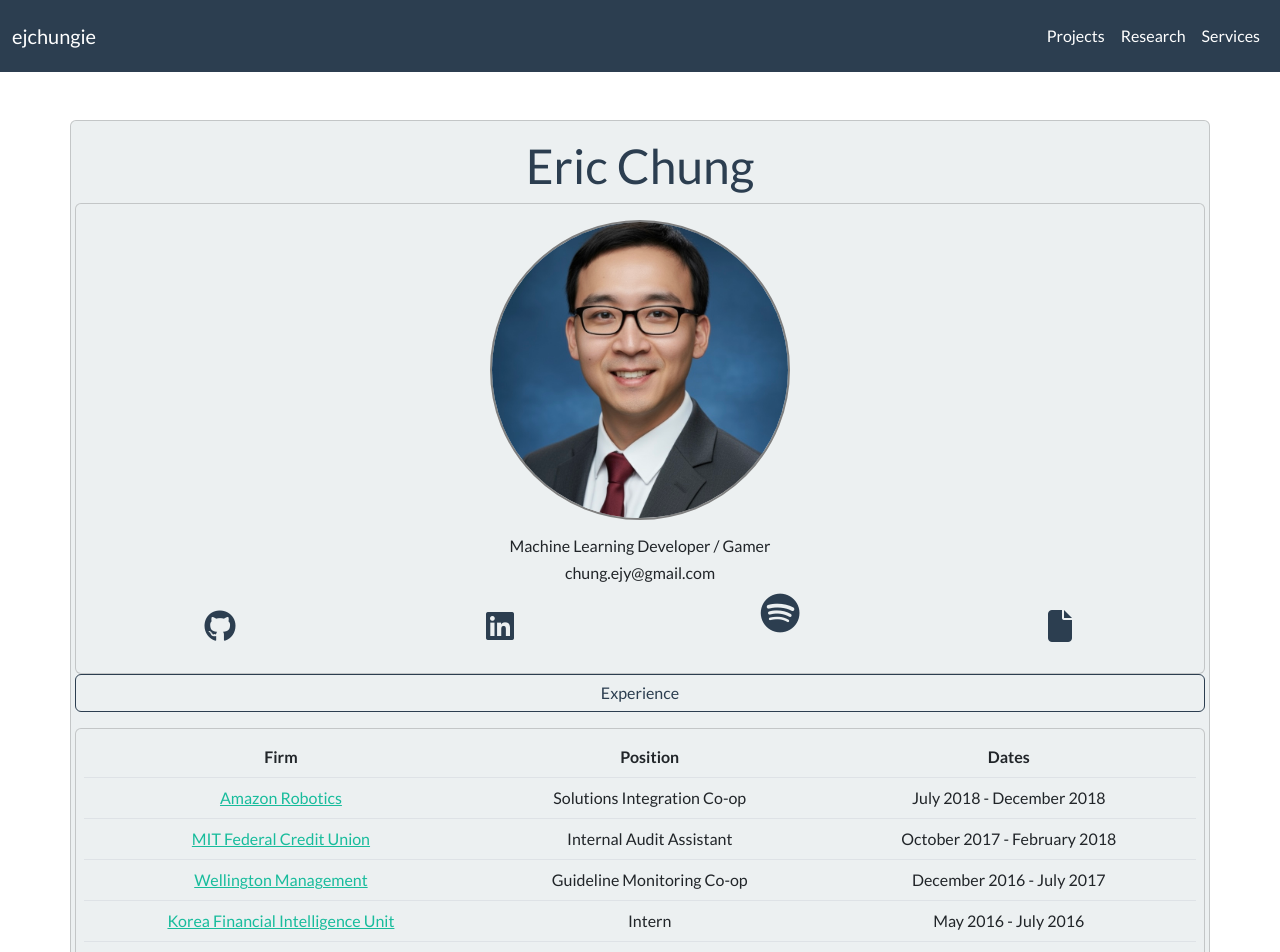
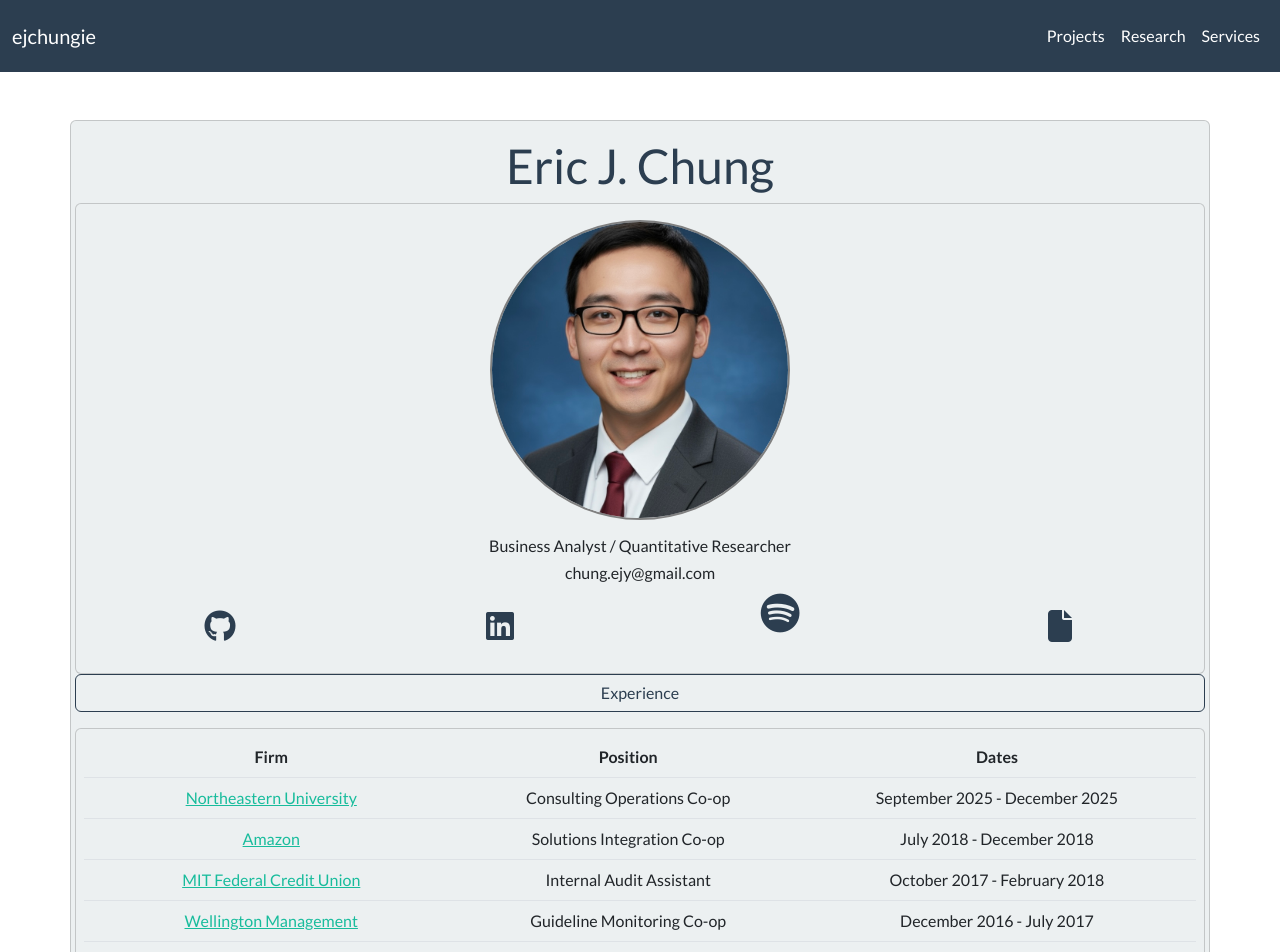
Before and after one commit to chung-ejy/portfolio, a React (Vite) app: page / in a window 1280 px wide. Shown: the top 952 px of the page. Built offline with nearby package versions, Linux system fonts and the light colour scheme.

Commit message:
experience updates

```diff
--- a/src/components/data/Experience.jsx
+++ b/src/components/data/Experience.jsx
@@ -16,8 +16,17 @@ const Experience = () => {
                 <tbody>
                     <tr>
                         <td className="d-lg-table-cell">
-                            <a href="https://www.youtube.com/watch?v=kxNkfW0OXcM" target="_blank" rel="noopener noreferrer">
-                                Amazon Robotics
+                            <a href="https://www.northeastern.edu/" target="_blank" rel="noopener noreferrer">
+                                Northeastern University
+                            </a>
+                        </td>
+                        <td className="d-none d-lg-table-cell">Consulting Operations Co-op</td>
+                        <td className="d-lg-table-cell">September 2025 - December 2025</td>
+                    </tr>
+                    <tr>
+                        <td className="d-lg-table-cell">
+                            <a href="https://www.amazon.com/" target="_blank" rel="noopener noreferrer">
+                                Amazon
                             </a>
                         </td>
                         <td className="d-none d-lg-table-cell">Solutions Integration Co-op</td>
--- a/src/components/data/ProfileCard.jsx
+++ b/src/components/data/ProfileCard.jsx
@@ -7,7 +7,7 @@ const ProfileCard = () => {
         <div className="col align-item-center">
           <img alt="myface" className="img-fluid" style={imageStyle} src={headshot}></img>
           <div className="row mt-3">
-        <h6>Machine Learning Developer / Gamer
+        <h6>Business Analyst / Quantitative Researcher
         </h6>
         <h6>chung.ejy@gmail.com</h6>
       </div>
--- a/src/components/data/ProfileDash.jsx
+++ b/src/components/data/ProfileDash.jsx
@@ -15,7 +15,7 @@ const ProfileDash = () => {
   return (
     <div className="card card-body md-10 mb-3 mt-5 text-center bg-light">
         <div className="row">
-        <h1 className="text-primary">Eric Chung</h1>
+        <h1 className="text-primary">Eric J. Chung</h1>
           <ProfileCard />
         </div>
           <div className="row"><button className="btn btn-outline-primary btn-block" onClick={onChange}>{state}</button></div>
```
